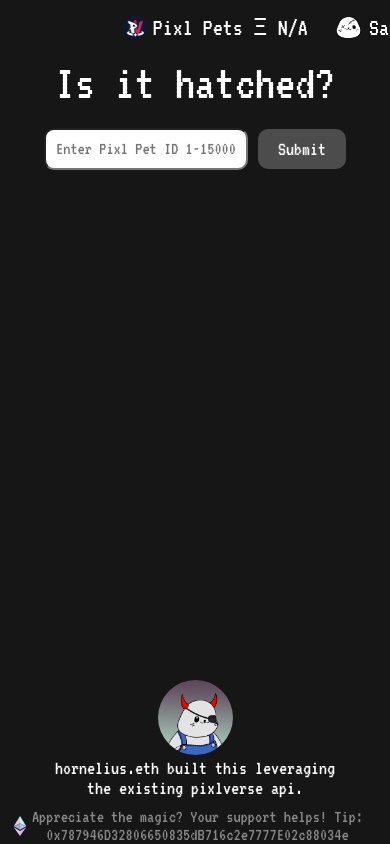
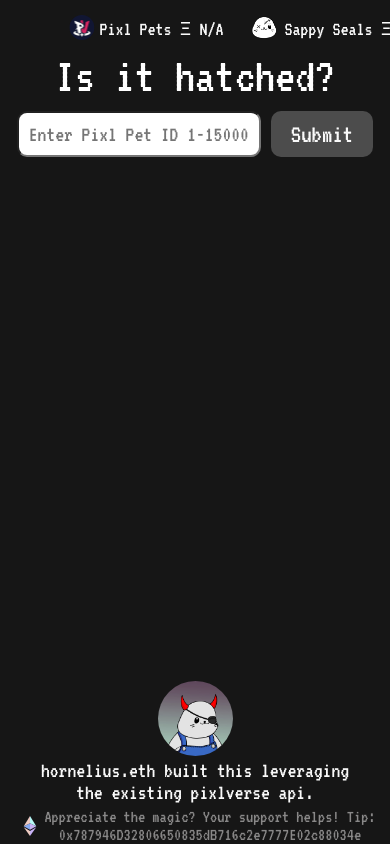
Before and after one commit to horneliusdoteth/hatcheddetector, a React (Create React App) app: page / in a window 390 px wide. Built offline with nearby package versions, Linux system fonts and the light colour scheme; no server answers; the HTML template or start-up script is replaced by a standard one.

Commit message:
more mobile again again again again again

```diff
--- a/src/App.css
+++ b/src/App.css
@@ -227,16 +227,23 @@ button {
   margin-right: 10px;
 }
 
-/* Mobile */
-@media (max-width: 600px) {
-  .content-wrapper {
-    margin-bottom: 10px;
-    max-height: 100vh;
+/* Existing CSS above... */
+
+/* Media Queries */
+@media screen and (max-width: 600px) {
+  .card-holder {
+    max-width: 250px;
+    margin: 10px auto;
+  }
+
+  .footer {
+    display: none;
   }
 
   .App-header {
     font-size: 50px;
-    margin-top: 15px;
+    margin-top: 10px;
+    margin-bottom: -10px;
   }
 
   @keyframes move {
@@ -244,59 +251,32 @@ button {
       transform: translate3d(100vw, 0, 0);
     }
     100% {
-      transform: translate3d(-150vw, 0, 0);
+      transform: translate3d(-200vw, 0, 0);
     }
   }
 
-
   input[type="text"] {
-    font-size: 18px;
-    width: 180px;
-  }
-
-  .card-holder {
-    margin: 15px auto;
-  }
-
-  button {
-    font-size: 20px;
-  }
-
-  .pixl-text {
-    font-size: 25px;
-    max-width: 380px;
+    width: 220px;
   }
 
   .signature-text {
-    background-color: #161616;
-    font-family: "VT323", monospace;
-    font-size: 20px;
-    margin-top: 0px;
-    margin-bottom: 10px;
-    margin-top: auto;
-  }
-
-  .ethereum-tip {
-    display: flex;
-    align-items: center;
-    justify-content: center;
-    margin-top: auto;
-  }
-
-  .eth-image {
-    margin-bottom: 8px;
-    margin-right: -25px;
-    margin-left: 10px;
-    margin-top: auto;
+    margin-bottom: 5px;
   }
 
   .tip-text {
     font-size: 18px;
-    color: #898888;
-    margin-top: auto;
   }
 
-  .footer {
-    display:none;
+  .eth-image {
+    margin-left: 20px;
+    margin-right: -10px;
+  }
+
+  .pixl-ticker, .pixl-text, .os-pet-api, .confirmation-message, .mismatch-message {
+    font-size: 20px;
+  }
+
+  .ticker-wrap, .ticker-move, .ticker-item, .ticker-img {
+    font-size: 20px;
   }
 }
```
